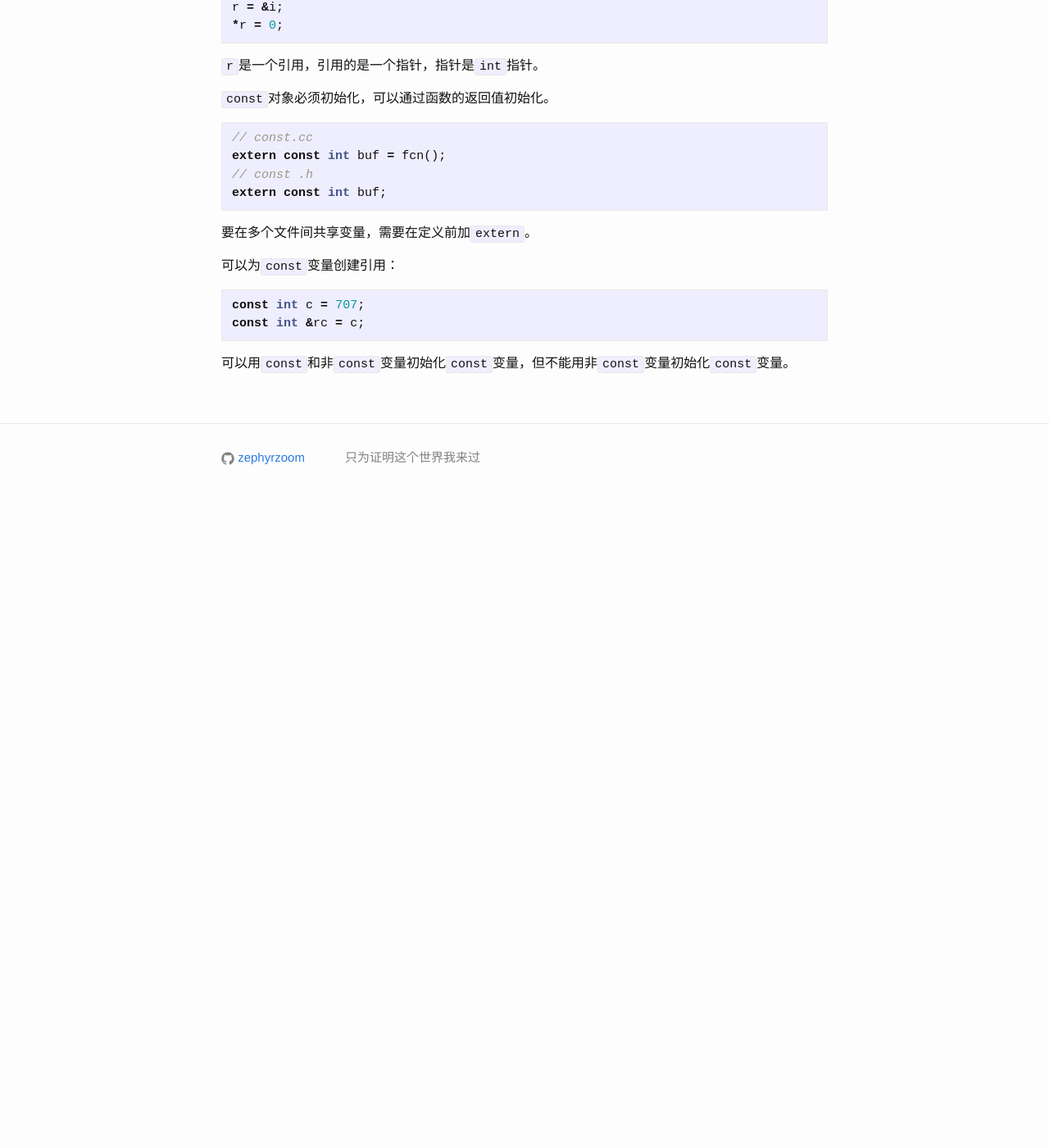
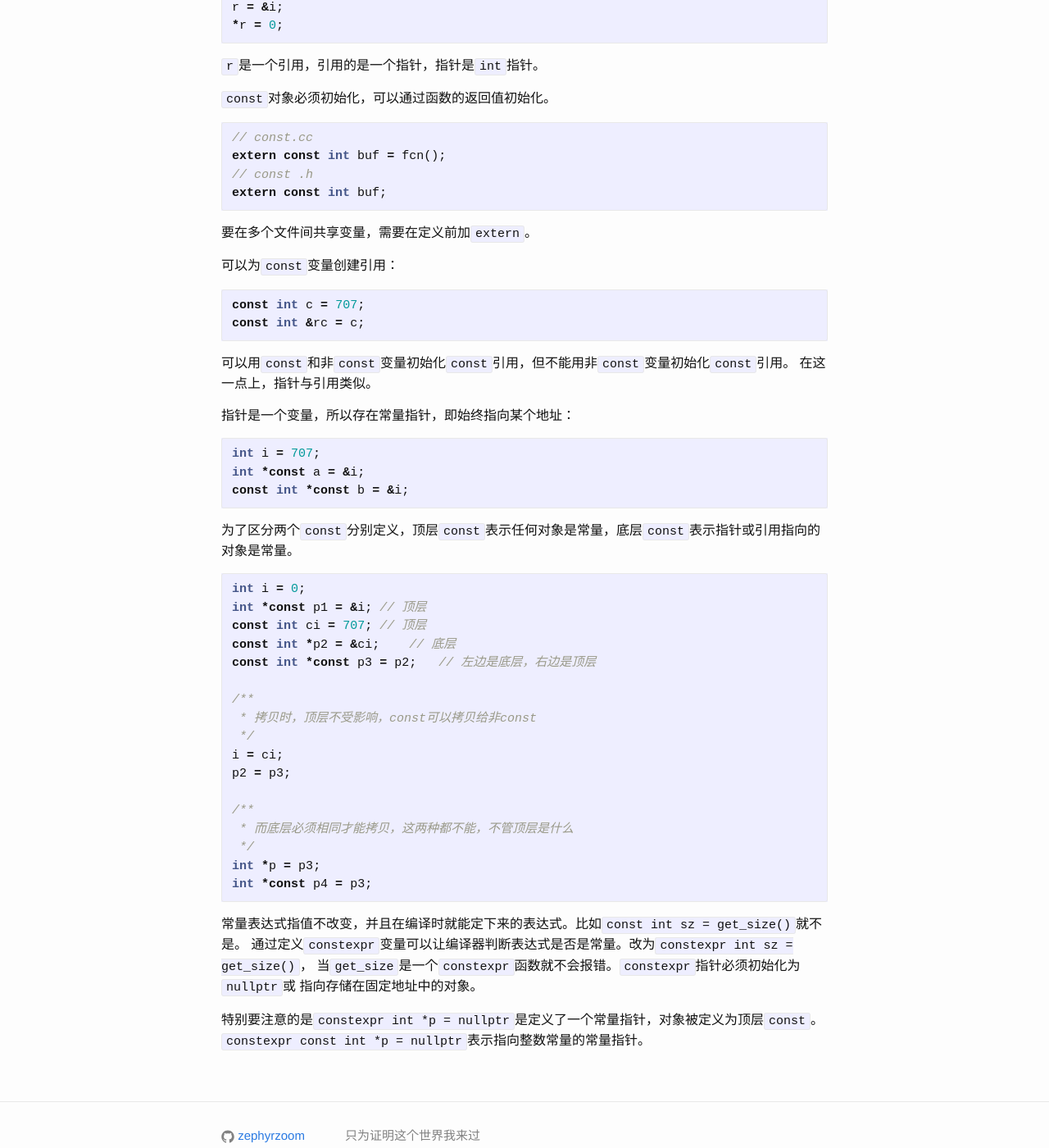
Before and after one commit to zephyrzoom/zephyrzoom.github.io, a Jekyll site: the page built from _posts/2016-08-11-cpp.md, in a window 1280 px wide and 1400 px high, scrolled down 3306 px. Shown: the whole window at 82% size. Built offline with Jekyll 4.4.1, drawn with Linux system fonts in a browser that asks for light colours; before the commit the page ends 3936 px from its top, so only the background shows below that.

Commit message:
update cpp

````diff
--- a/_posts/2016-08-11-cpp.md
+++ b/_posts/2016-08-11-cpp.md
@@ -175,4 +175,42 @@ extern const int buf;
 const int c = 707;
 const int &rc = c;
 ```
-可以用`const`和非`const`变量初始化`const`变量，但不能用非`const`变量初始化`const`变量。
+可以用`const`和非`const`变量初始化`const`引用，但不能用非`const`变量初始化`const`引用。
+在这一点上，指针与引用类似。
+
+指针是一个变量，所以存在常量指针，即始终指向某个地址：
+
+```c++
+int i = 707;
+int *const a = &i;
+const int *const b = &i;
+```
+为了区分两个`const`分别定义，顶层`const`表示任何对象是常量，底层`const`表示指针或引用指向的对象是常量。
+
+```c++
+int i = 0;
+int *const p1 = &i; // 顶层
+const int ci = 707; // 顶层
+const int *p2 = &ci;    // 底层
+const int *const p3 = p2;   // 左边是底层，右边是顶层
+
+/**
+ * 拷贝时，顶层不受影响，const可以拷贝给非const
+ */
+i = ci;
+p2 = p3;
+
+/**
+ * 而底层必须相同才能拷贝，这两种都不能，不管顶层是什么
+ */
+int *p = p3;
+int *const p4 = p3;
+```
+
+常量表达式指值不改变，并且在编译时就能定下来的表达式。比如`const int sz = get_size()`就不是。
+通过定义`constexpr`变量可以让编译器判断表达式是否是常量。改为`constexpr int sz = get_size()`，
+当`get_size`是一个`constexpr`函数就不会报错。`constexpr`指针必须初始化为`nullptr`或
+指向存储在固定地址中的对象。
+
+特别要注意的是`constexpr int *p = nullptr`是定义了一个常量指针，对象被定义为顶层`const`。
+`constexpr const int *p = nullptr`表示指向整数常量的常量指针。
````
